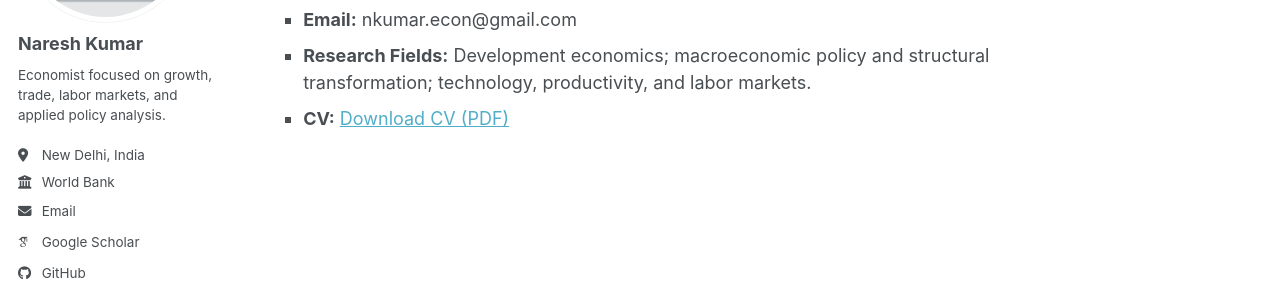
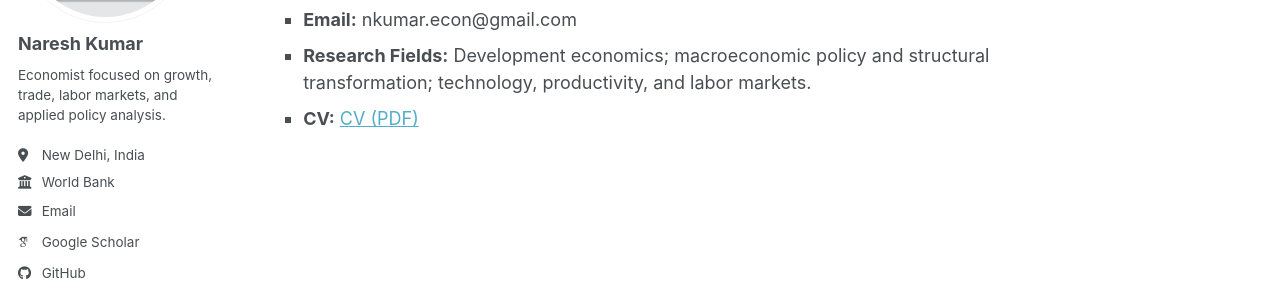
Before and after one commit to nkumar05/nkumar.github.io, a Jekyll site: the page built from _pages/about.md, in a window 1280 px wide. Shown: the part 251-551 px from the top of the page. Built offline with Jekyll 4.4.1, drawn with Linux system fonts in a browser that asks for light colours; some web fonts are replaced; a script bundle is joined from its source files by our own code; library files that are not in the unit come from our copies.

Commit message:
Update about.md

```diff
--- a/_pages/about.md
+++ b/_pages/about.md
@@ -25,7 +25,7 @@ I am **Naresh Kumar**, an Economist with the World Bank in India. My work focuse
 <ul style="list-style-type:square; padding-left: 1.2em;">
   <li><strong>Email:</strong> nkumar.econ@gmail.com</li>
   <li><strong>Research Fields:</strong> Development economics; macroeconomic policy and structural transformation; technology, productivity, and labor markets.</li>
-  <li><strong>CV:</strong> <a href="/files/CV.pdf">Download CV (PDF)</a></li>
+  <li><strong>CV:</strong> <a href="/files/CV.pdf">CV (PDF)</a></li>
 </ul>
 
 <!--
```
